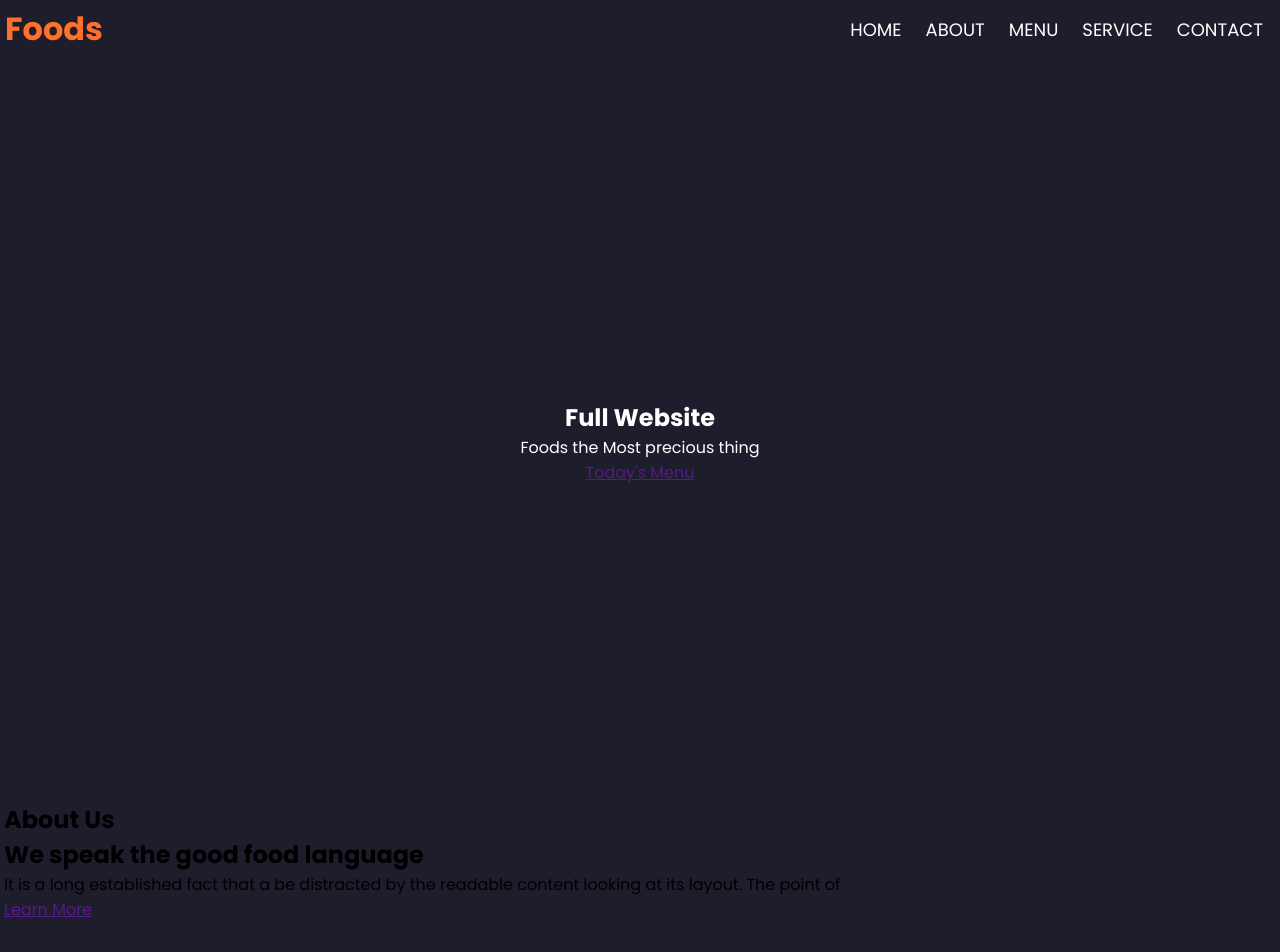
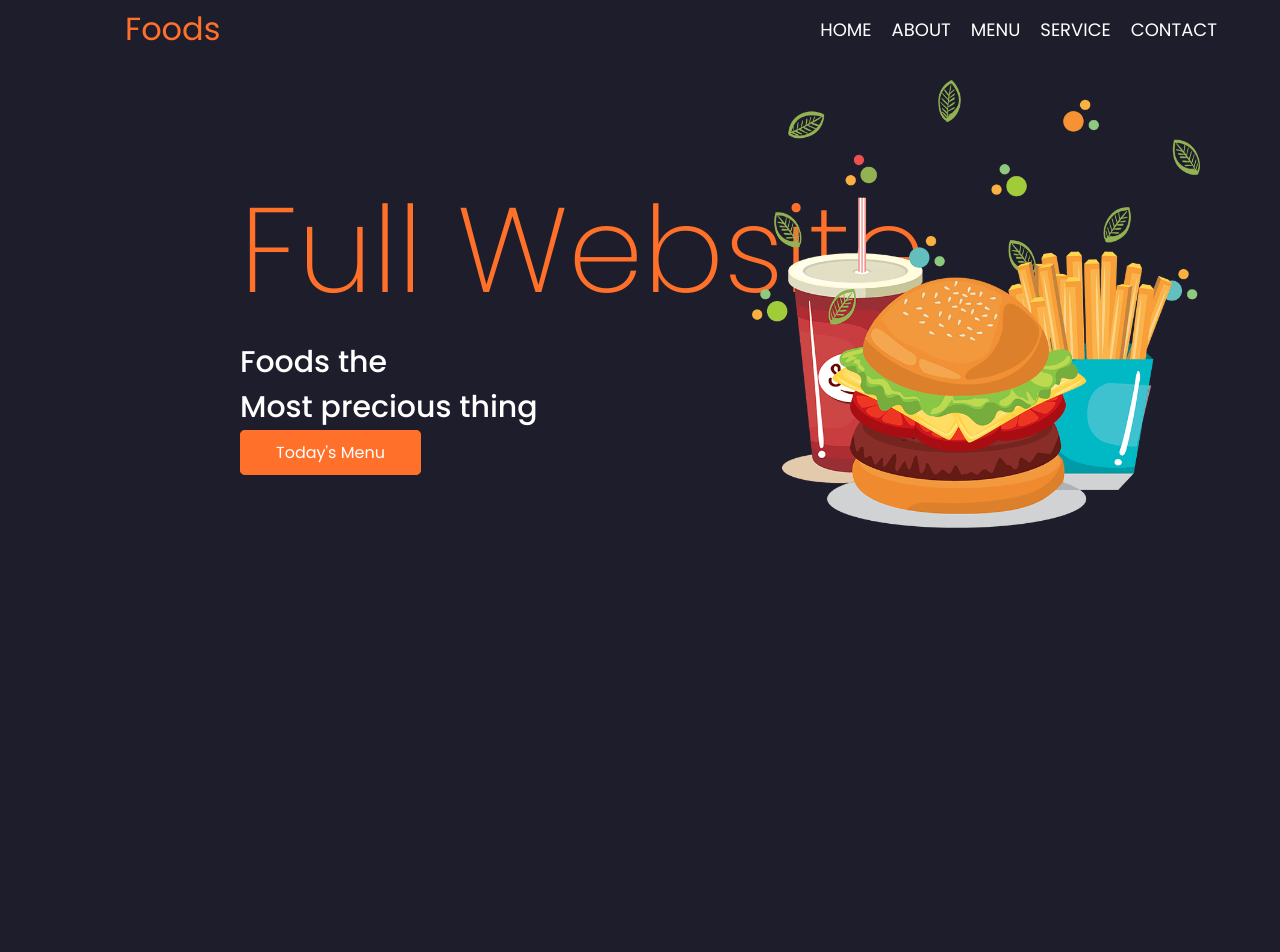
Before and after one commit to sebastianVis/HamburguesasHTMLCSS, a plain HTML site: page index.html in a window 1280 px wide. Shown: the top 952 px of the page. Drawn offline with Linux system fonts and the light colour scheme.

Commit message:
commit nocturno

```diff
--- a/css/styles.css
+++ b/css/styles.css
@@ -23,6 +23,7 @@ nav {
   color: white;
   position: fixed;
   width: 100%;
+  z-index: 1;
 }
 
 /* responsive */
@@ -32,7 +33,8 @@ nav.active {
 }
 
 nav h2.logo {
-  font-weight: bold;
+  padding-left: 15vh;
+  font-weight: 400;
   font-size: xx-large;
   color: #ff702a;
 }
@@ -46,6 +48,7 @@ nav .bars {
 
 ul.nav-links {
   display: flex;
+  padding-right: 6vh;
 }
 
 /* responsive */
@@ -58,7 +61,7 @@ nav.active ul.nav-links {
 
 li.nav-link {
   list-style: none;
-  margin: 0 2px;
+  margin: 0 vh;
   padding: 10px;
   display: flex;
   align-items: center;
@@ -97,11 +100,136 @@ main{
 main .part{
     height: 100vh;
     background-attachment: fixed;
-    z-index: -1;
 }
 
 main #home{
     color: #fff;
     text-align: center;
-    transform: translateY(50%);
 }
+
+main #home .maintable{
+  height: 100vh;
+  padding: 10px;
+  width: 50vh;
+}
+
+main #home .maintable .info{
+  position: absolute;
+  text-align: left;
+  left: 30vh;
+  top: 20vh;
+}
+
+main #home .maintable .info p{
+  color: white;
+  font-weight: 500;
+  font-size: 30px;
+  margin: 0;
+}
+
+main #home .maintable .info h1{
+  color: #ff702a;
+  font-weight: 250;
+  font-size: 15vh;
+}
+
+main #home .maintable .info p{
+  color: white;
+  font-weight: 500;
+  font-size: 30px;
+}
+
+main #home .maintable .info .menutoday{
+  position: relative;
+  top: 10px;
+  text-decoration: none;
+  color: white;
+  border: 1px solid #ff702a;
+  background-color: #ff702a ;
+  padding: 10px 35px;
+  border-radius: 5px;
+}
+
+main #home .maintable .info .menutoday:hover{
+
+  color: #ff702a;
+  border: 1px solid white;
+  background-color: white ;
+}
+
+main #home .maintable .img{
+  position: absolute;
+  width: 35%;
+  top: 10vh;
+  right: 10vh;
+}
+
+main #about .secondtable{
+  height: 100vh;
+  right: 10vh;
+  position: absolute;
+  top: 100vh;
+  color: white;
+  left: 20vh;
+}
+
+main #about .secondtable .abus{
+  padding-left: 100px;
+}
+
+main #about .secondtable h1{
+  color: #ff702a;
+  font-size: 20px;
+  font-weight: 350;
+}
+
+main #about .secondtable h2{
+  color: white;
+  font-size: 40px;
+  padding-bottom: 10px;
+
+}
+
+main #about .secondtable p{
+  color: white;
+  font-size: 19px;
+  font-weight: 600;
+  padding-bottom: 10px;
+
+}
+
+main #about .secondtable .learnmore{
+  position: relative;
+  top: 10px;
+  text-decoration: none;
+  color: white;
+  border: 1px solid #ff702a;
+  background-color: #ff702a ;
+  padding: 10px 35px;
+  border-radius: 5px;
+}
+
+main #about .secondtable .learnmore:hover{
+  color: #ff702a;
+  border: 1px solid white;
+  background-color: white ;
+}
+
+
+main #menu .secondtable{
+  color:white;
+  height: 100vh;
+  right: 10vh;
+  position: absolute;
+  top: 100vh;
+  color: white;
+  left: 20vh;
+}
+
+
+
+main #service {
+  color: white;
+  height: 100vh;
+  right: 10vh;
+}
--- a/index.html
+++ b/index.html
@@ -1,11 +1,10 @@
 <!DOCTYPE html>
 <html lang="en">
-
   <head>
-    <meta charset="UTF-8">
-    <meta name="viewport" content="width=device-width, initial-scale=1.0">
+    <meta charset="UTF-8" />
+    <meta name="viewport" content="width=device-width, initial-scale=1.0" />
     <title>Document</title>
-    <link rel="stylesheet" href="./css/styles.css">
+    <link rel="stylesheet" href="./css/styles.css" />
   </head>
 
   <body>
@@ -24,30 +23,49 @@
     </nav>
     <main>
       <section class="part" id="home">
+        <table class="maintable">
+          <tr>
+            <td class="info">
               <h1>Full Website</h1>
-            <p>Foods the Most precious thing</p>
-            <a href="">Today's Menu</a>
+              <p>
+                Foods the<br />
+                Most precious thing
+              </p>
+              <a class="menutoday" href="#">Today's Menu</a>
+            </td>
+            <td><img class="img" src="./img/home.png" alt="" /></td>
+          </tr>
+        </table>
       </section>
 
       <section class="part" id="about">
-            <table>
+        <table class="secondtable">
           <tr>
-                    <td></td>
-                    <td>
+            <td><img src="./img/about.png" alt="" /></td>
+            <td class="abus">
               <h1>About Us</h1>
-                        <h2>We speak the good food language</h2>
-                        <p>It is a long established fact that a
-                            be distracted by the readable content
-                            looking at its layout. The point of</p>
-                        <a href="">Learn More</a>
+              <h2>
+                We speak the good<br />
+                food language
+              </h2>
+              <p>
+                It is a long established fact that<br />
+                a be distracted by the readable content<br />
+                looking at its layout. The point of
+              </p>
+              <a class="learnmore" href="">Learn More</a>
             </td>
           </tr>
         </table>
       </section>
       <section class="part" id="menu">
+        <table class="thirdtable">
+          <tr>
+            <th>
               <h1>Food Menu</h1>
               <h2>Fresh taste and great price</h2>
-            <table>
+            </th>
+          </tr>
           <tr></tr>
         </table>
       </section>
@@ -62,20 +80,22 @@
             <th>Delivered</th>
           </tr>
           <tr>
-                    <td>It is a long established
-                        be distracted by the readable
-                        looking at its layout. </td>
-                    <td>It is a long established
-                        be distracted by the readable
-                        looking at its layout. </td>
-                    <td>It is a long established
-                        be distracted by the readable
-                        looking at its layout. </td>
+            <td>
+              It is a long established be distracted by the readable looking at
+              its layout.
+            </td>
+            <td>
+              It is a long established be distracted by the readable looking at
+              its layout.
+            </td>
+            <td>
+              It is a long established be distracted by the readable looking at
+              its layout.
+            </td>
           </tr>
         </table>
       </section>
-        <div class="part" id="contact">
-        </div>
+      <div class="part" id="contact"></div>
     </main>
     <footer>
       <table>
@@ -110,5 +130,4 @@
       </table>
     </footer>
   </body>
-
 </html>
```
Also changed, not shown: img/about.png (added), img/food1.png (added), img/food2.png (added), img/food3.png (added), img/home.png (added), img/s1.png (added), img/s2.png (added), img/s3.png (added), 1 other file. Lines whose indentation alone changed are shown as unchanged.
